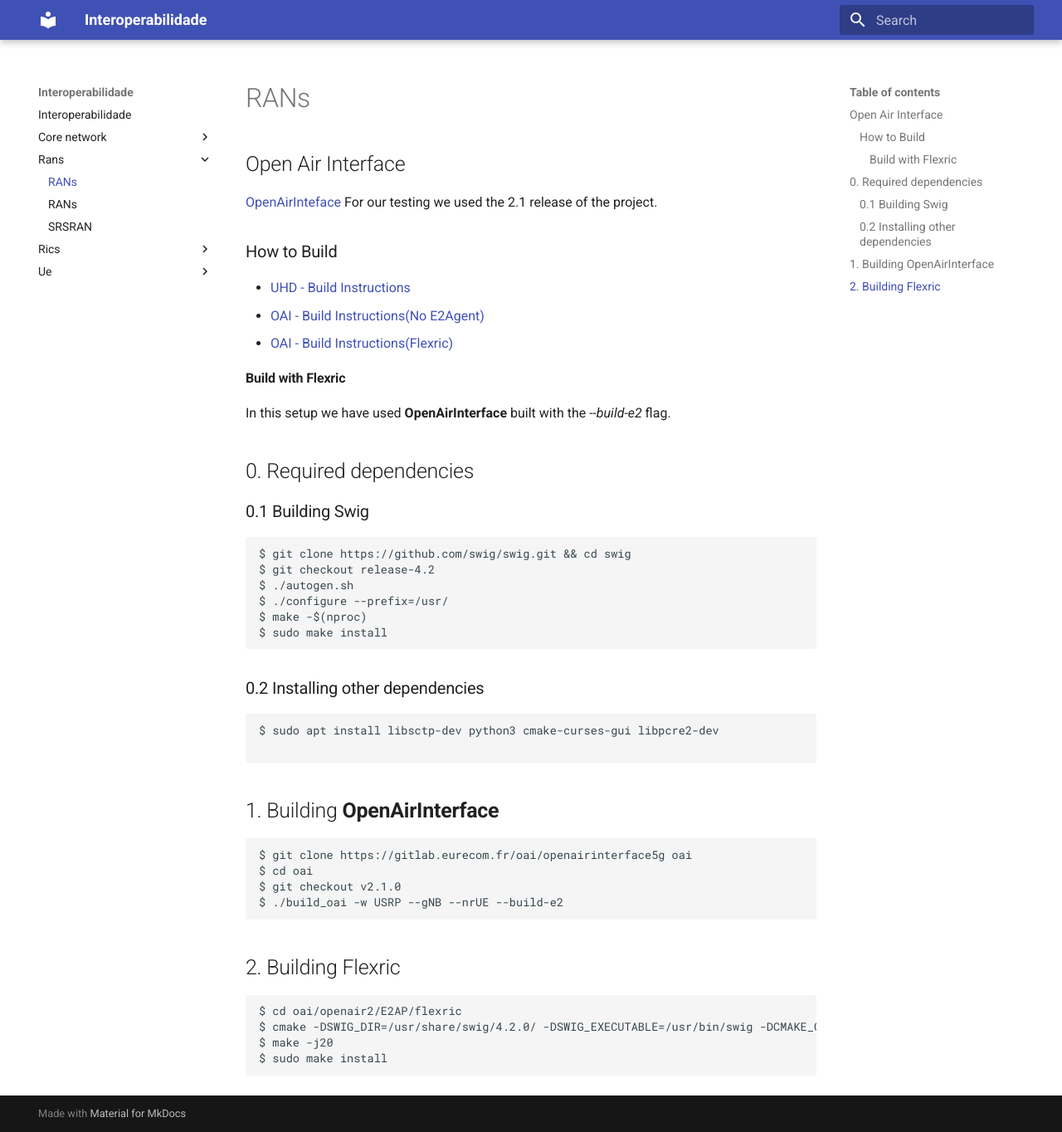
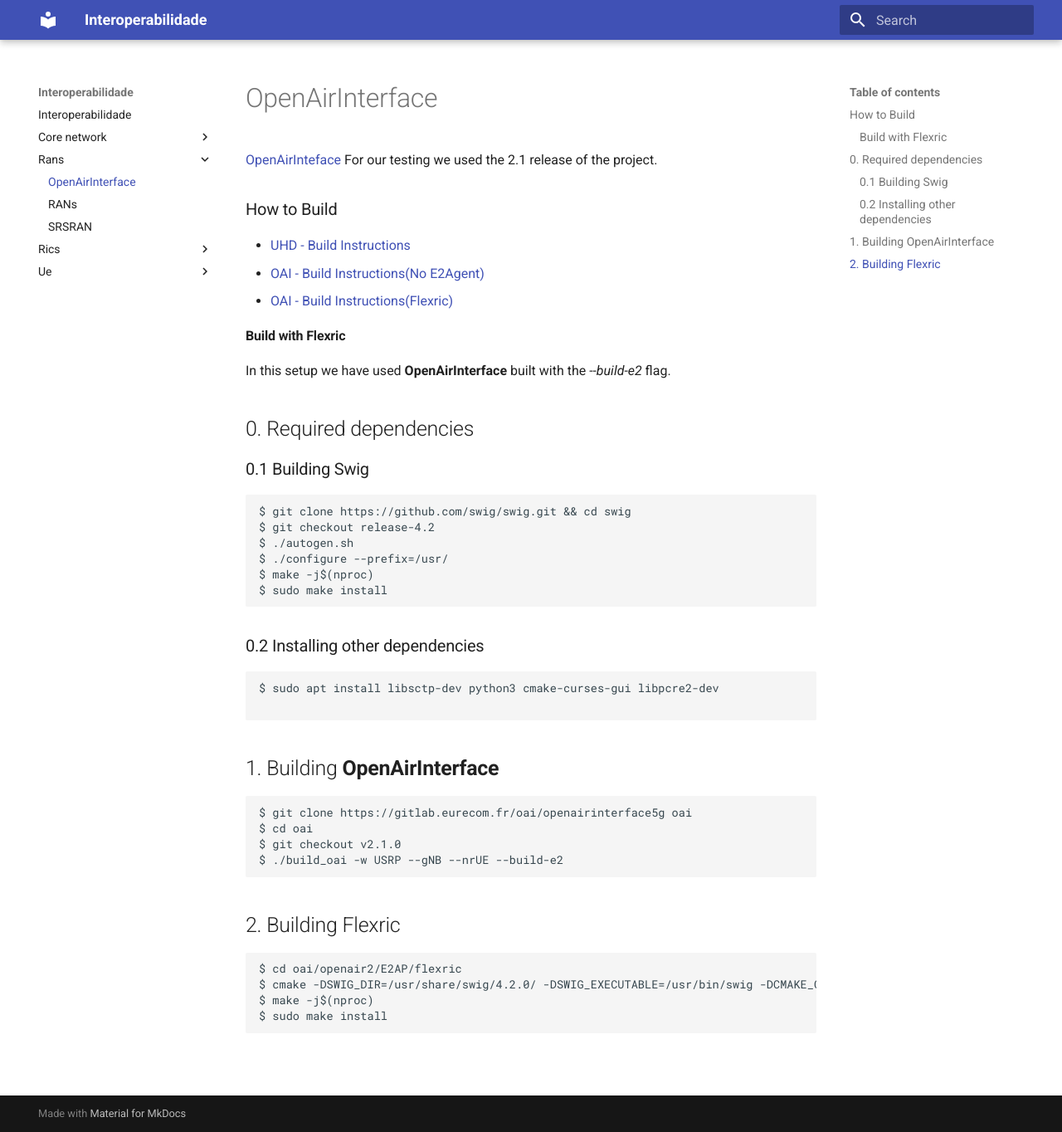
Before and after one commit to eduardoschulz/Interoperability, an MkDocs documentation site: the page built from docs/rans/oai.md, in a window 1280 px wide and 1364 px high. Shown: the whole window at 83% size. Built offline with MkDocs 1.6.1 and Material for MkDocs 9.7.7, drawn with Linux system fonts in a browser that asks for light colours.

Commit message:
fix typo

````diff
--- a/docs/rans/oai.md
+++ b/docs/rans/oai.md
@@ -1,6 +1,5 @@
-# RANs
+# OpenAirInterface
 
-## Open Air Interface
 [OpenAirInteface](oai/README.md)
 For our testing we used the 2.1 release of the project.
 ### How to Build
@@ -21,7 +20,7 @@
 $ git checkout release-4.2
 $ ./autogen.sh
 $ ./configure --prefix=/usr/
-$ make -$(nproc)
+$ make -j$(nproc)
 $ sudo make install
 ```
 
@@ -45,6 +44,6 @@
 ```shell
 $ cd oai/openair2/E2AP/flexric
 $ cmake -DSWIG_DIR=/usr/share/swig/4.2.0/ -DSWIG_EXECUTABLE=/usr/bin/swig -DCMAKE_C_COMPILER=gcc-10 -DCMAKE_CXX_COMPILER=g++-10 ..
-$ make -j20
+$ make -j$(nproc)
 $ sudo make install
 ```
````
